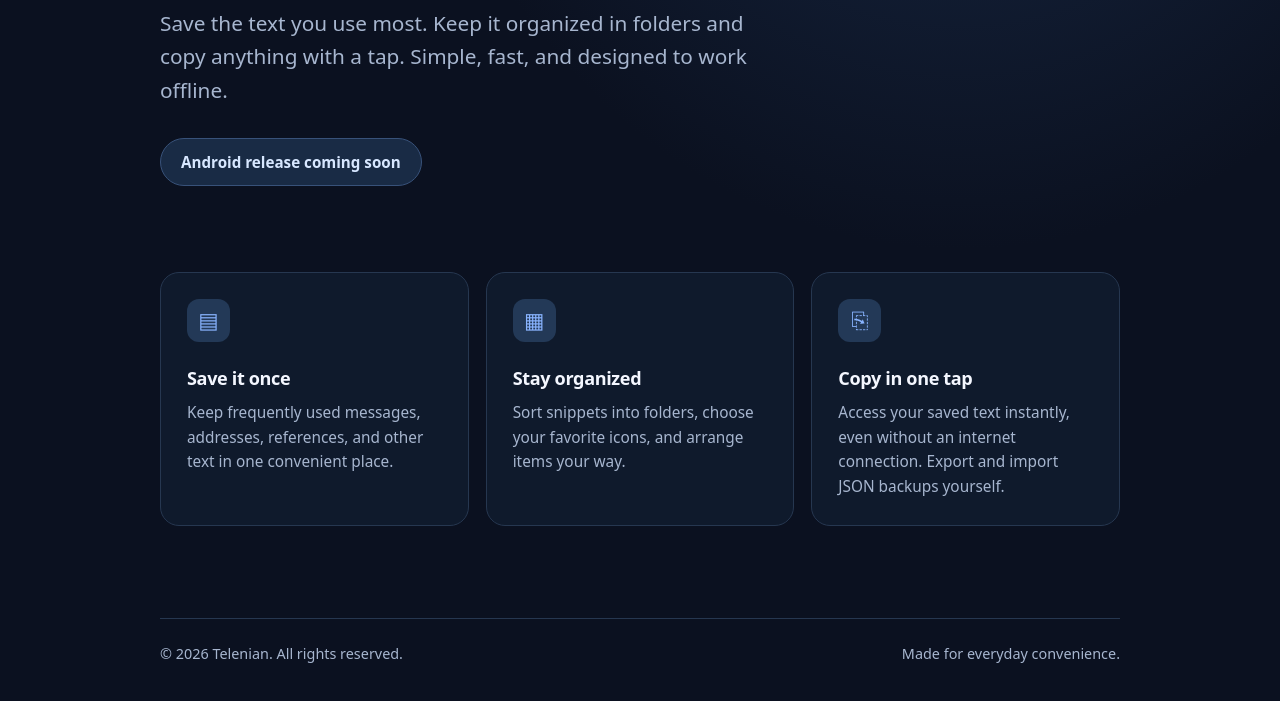
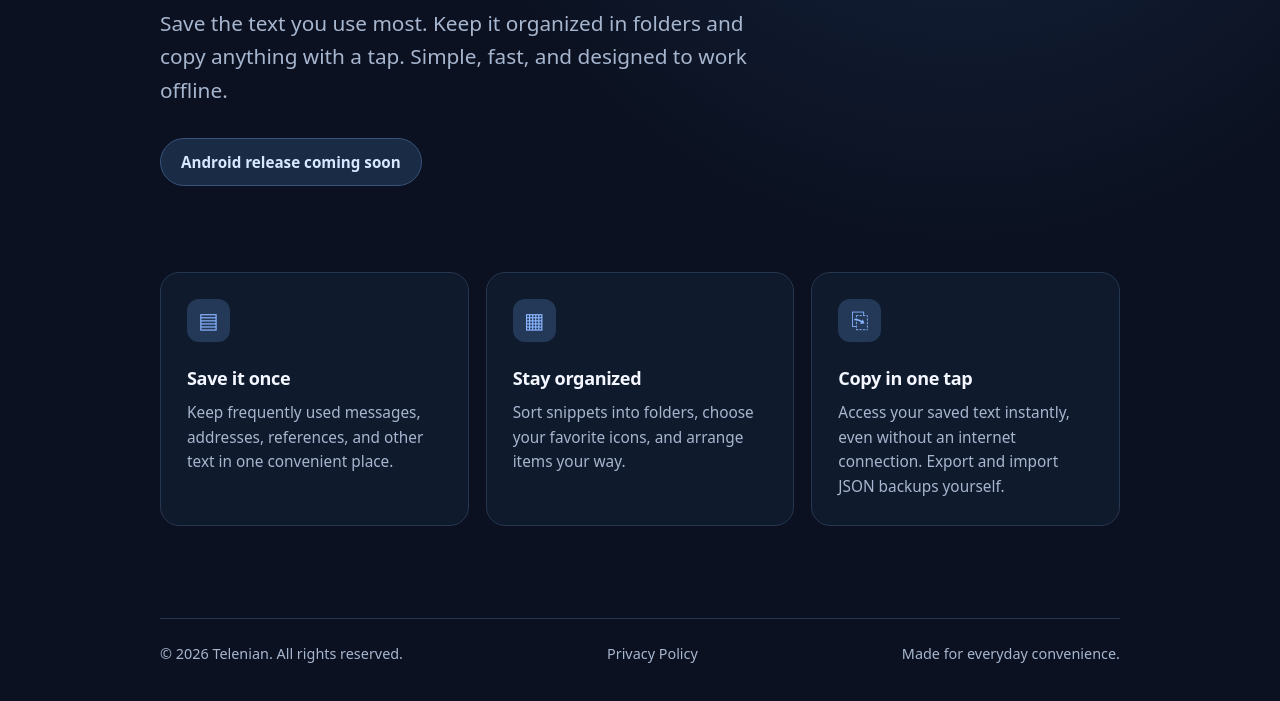
Before and after one commit to telenian/ClipboardLibrary, a plain HTML site: page index.html in a window 1280 px wide. Shown: the part 410-1111 px from the top of the page. Drawn offline with Linux system fonts and the light colour scheme.

Commit message:
Add files via upload

```diff
--- a/index.html
+++ b/index.html
@@ -67,6 +67,7 @@
 
     <footer>
       <span>© <span id="year">2026</span> Telenian. All rights reserved.</span>
+      <span><a href="privacy.html">Privacy Policy</a></span>
       <span>Made for everyday convenience.</span>
     </footer>
   </div>
```
